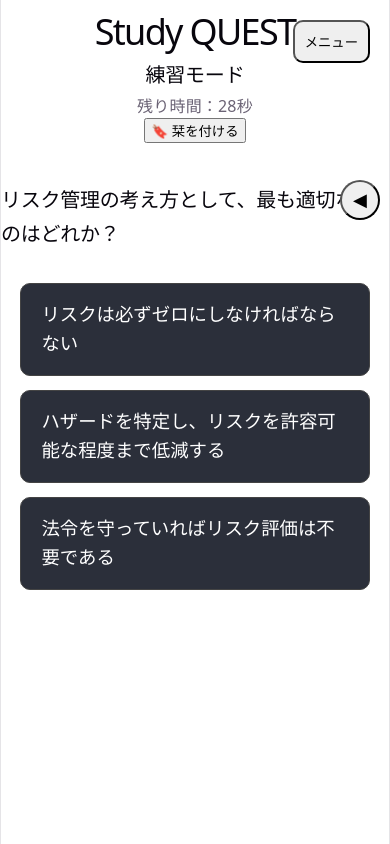
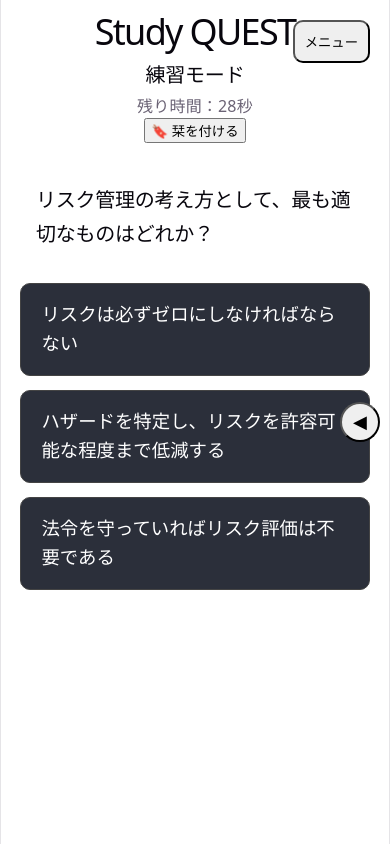
Before and after one commit to YusyaDaigo/stady-quest, a React (Vite) app: page / in a window 390 px wide. Both pictures are taken after a click on the button "練習モード". Built offline with nearby package versions, Linux system fonts and the light colour scheme.

Commit message:
fix mobile sidebar overlap

```diff
--- a/src/Quiz.jsx
+++ b/src/Quiz.jsx
@@ -102,13 +102,14 @@ function Quiz({
           right: showQuestionList
             ? "230px"
             : "10px",
-          top: "180px",
+          top: "50%",
+          transform: "translateY(-50%)",
           width: "40px",
           height: "40px",
           borderRadius: "50%",
           fontSize: "18px",
           zIndex: 1001
-}}
+        }}
       >
         {showQuestionList ? "▶" : "◀"}
       </button>
@@ -196,8 +197,10 @@ function Quiz({
 )}
 
           <h2
+
             style={{
               maxWidth: "820px",
+              width: "82%",
               margin: "40px auto 32px",
               lineHeight: "1.7",
               textAlign: "left"
```
